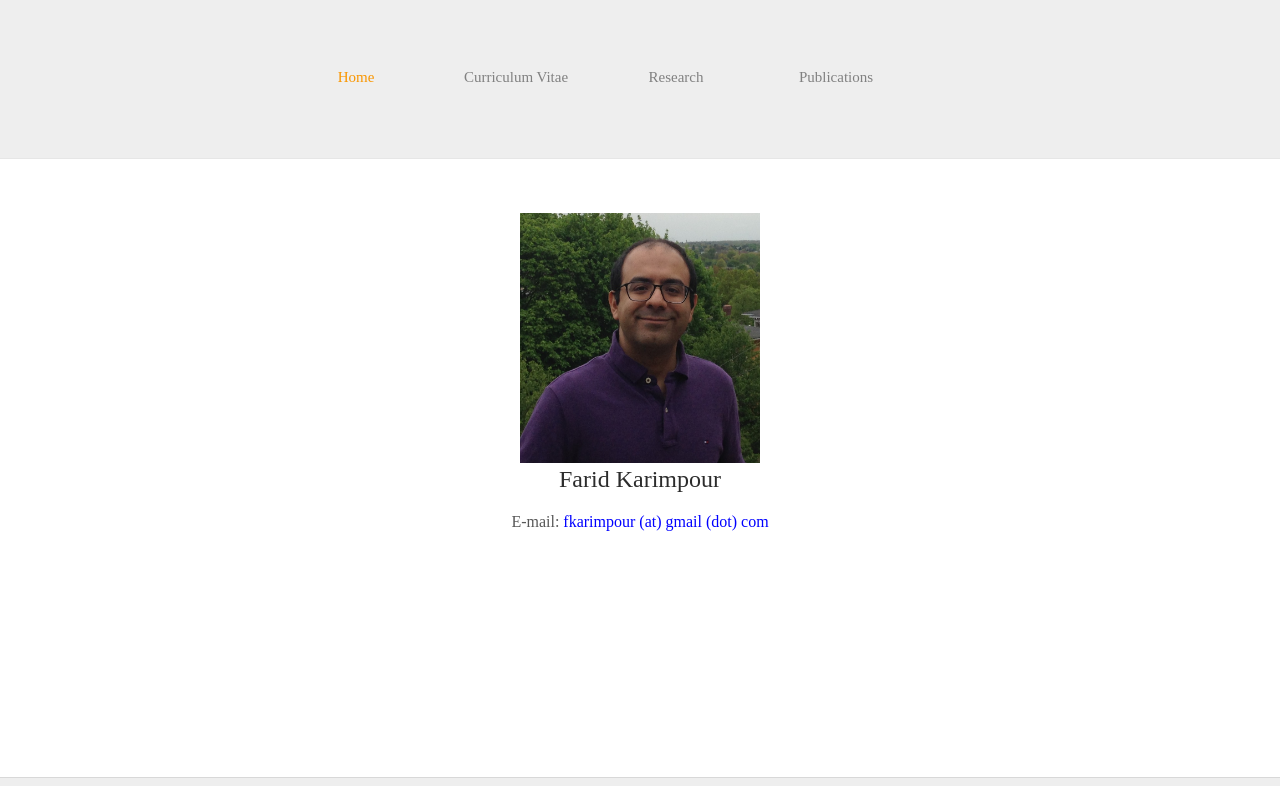
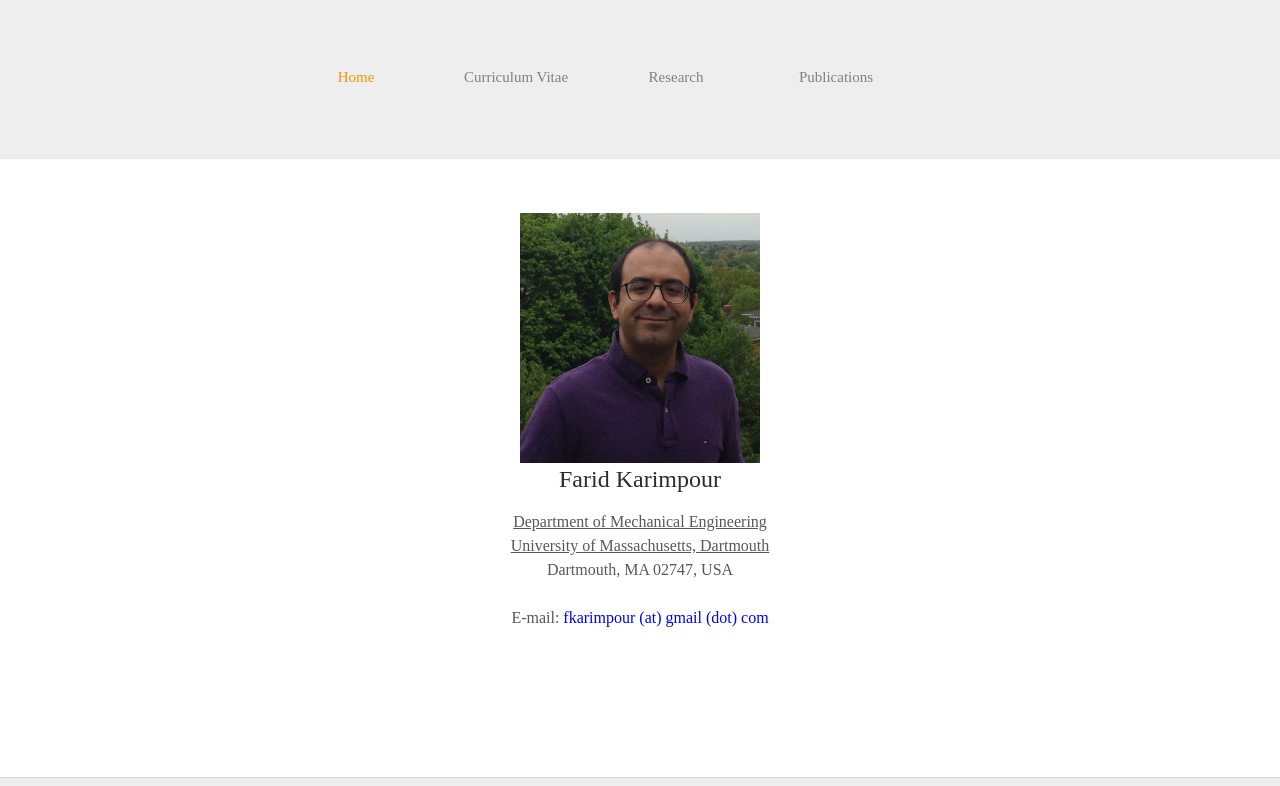
Before and after one commit to fkarimpour/fkarimpour.github.io, a plain HTML site: page index.html in a window 1280 px wide. Shown: the top 786 px of the page. Drawn offline with Linux system fonts and the light colour scheme.

Commit message:
Update index.html

```diff
--- a/index.html
+++ b/index.html
@@ -38,7 +38,9 @@
 				<h2>Farid Karimpour</h2>
 				<h3></h3>
 				<p>
-
+					<a href="http://www.umassd.edu/engineering/mne/">Department of Mechanical Engineering</a></br>
+<a href="http://www.umassd.edu">University of Massachusetts, Dartmouth</a></br>
+Dartmouth, MA 02747, USA</br> </br>
 
 E-mail: <font color="blue"> fkarimpour (at) gmail (dot) com</font>
 			</center>
```
